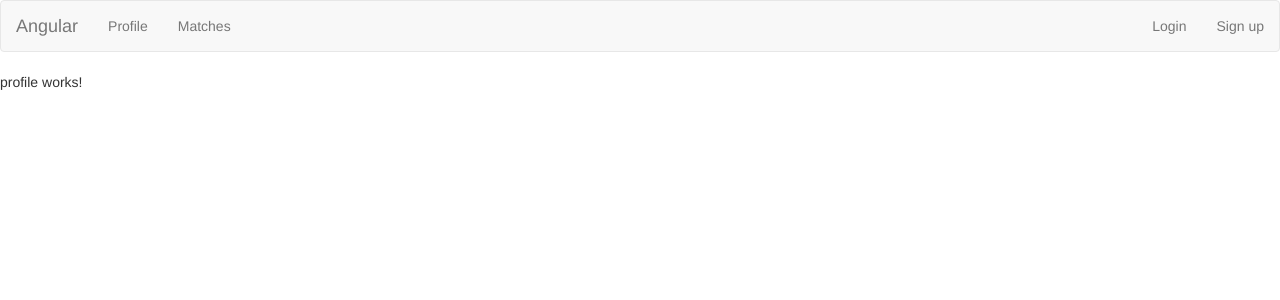
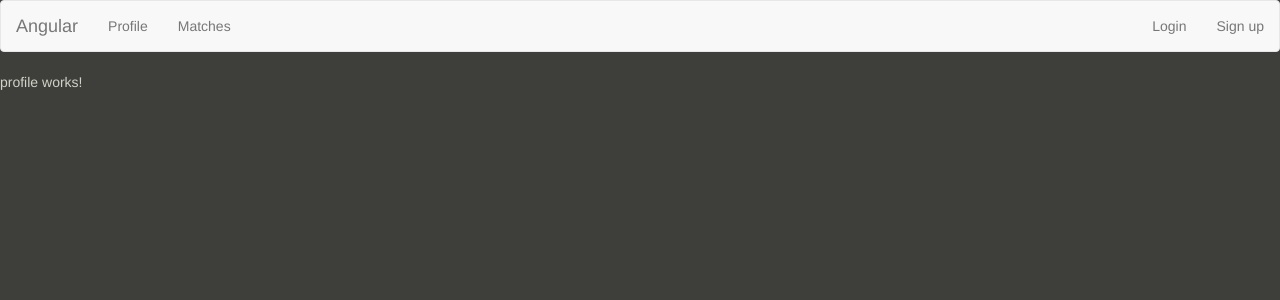
Before and after one commit to peterfuwork/HereForTrebleFrontend, an Angular app: page /profile in a window 1280 px wide. Shown: the top 300 px of the page. Built offline with nearby package versions, Linux system fonts and the light colour scheme; what ngx-slick would draw is missing.

Commit message:
modified some style

```diff
--- a/src/styles.scss
+++ b/src/styles.scss
@@ -1,3 +1,8 @@
 /* You can add global styles to this file, and also import other style files */
 @import './vendors/slick.css';
 @import './vendors/slick.min.css';
+
+body{
+  color:#d0d3c5;
+  background-color: #3e3e3b;
+}
```
Also changed, not shown: src/vendors/slick.min.css.
